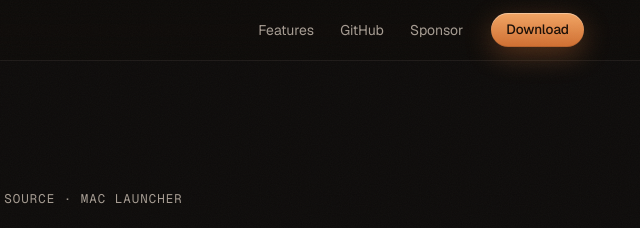
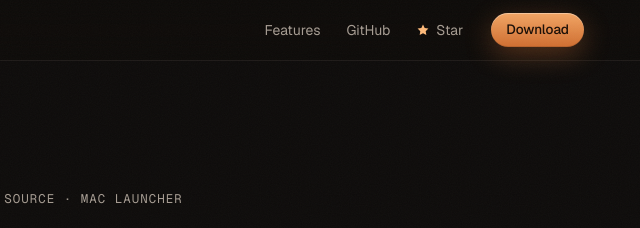
Before and after one commit to ramosrob/copperlight.app, a website with bundled scripts: page index.html in a window 1280 px wide. Shown: the top 228 px of the page, 606-1246 px from the left. Built offline with nearby package versions, Linux system fonts and the light colour scheme.

Commit message:
A star on GitHub in the nav, in place of Sponsor

```diff
--- a/index.html
+++ b/index.html
@@ -169,7 +169,7 @@
     <nav class="nav__links" aria-label="Main">
       <a href="#features">Features</a>
       <a href="https://github.com/ramosrob/copperlight">GitHub</a>
-      <a href="https://github.com/sponsors/ramosrob">Sponsor</a>
+      <a class="nav__star" href="https://github.com/ramosrob/copperlight" aria-label="Star Copperlight on GitHub"><svg viewBox="0 0 16 16" aria-hidden="true"><path d="m8 1.8 1.9 3.9 4.3.6-3.1 3 .7 4.3L8 11.6l-3.8 2 .7-4.3-3.1-3 4.3-.6z"/></svg>Star</a>
     </nav>
     <a class="btn btn--primary btn--small" href="https://github.com/ramosrob/copperlight/releases/latest/download/Copperlight.zip">Download</a>
   </div>
--- a/styles.css
+++ b/styles.css
@@ -143,6 +143,8 @@ main { overflow-x: clip; }
 .nav__links { display: flex; gap: 26px; margin-left: auto; font-size: 14px; color: var(--text-2); }
 .nav__links a { transition: color 0.2s ease; }
 .nav__links a:hover { color: var(--text); }
+.nav__star { display: inline-flex; align-items: center; gap: 6px; }
+.nav__star svg { width: 14px; height: 14px; fill: var(--copper-light); }
 @media (max-width: 640px) {
   .nav__links { display: none; }
   .nav__inner .btn { margin-left: auto; }
```
Also changed, not shown: tests/page.test.js (+6 -0 lines).
